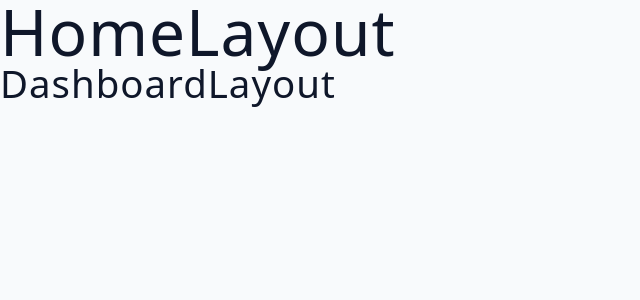
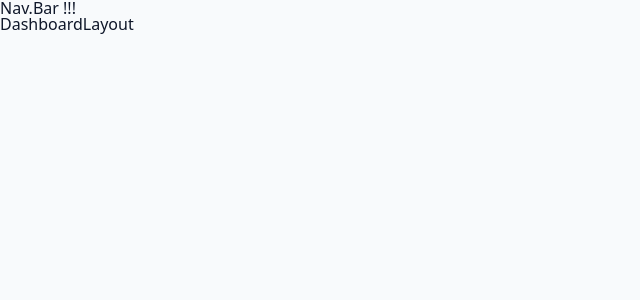
Before and after one commit to Ilesanmi-Erioluwa-Victor/jobify_full_stack, a React (Vite) app in the folder client/: page /dashboard in a window 1280 px wide. Shown: the top 300 px of the page, without its empty margins (0-640 px from the left). Built offline with nearby package versions, Linux system fonts and the light colour scheme.

Commit message:
Working on nested routing <childre>

```diff
--- a/client/src/pages/HomeLayout.jsx
+++ b/client/src/pages/HomeLayout.jsx
@@ -2,10 +2,8 @@ import { Outlet } from 'react-router';
 const HomeLayout = () => {
   return (
     <div>
-      <h1>HomeLayout</h1>
-      <h2>
-        <Outlet />
-      </h2>
+      <nav>Nav.Bar !!!</nav>
+      <Outlet />
     </div>
   );
 };
```
